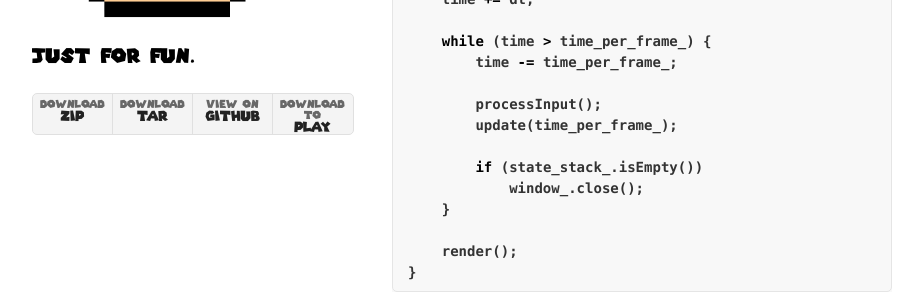
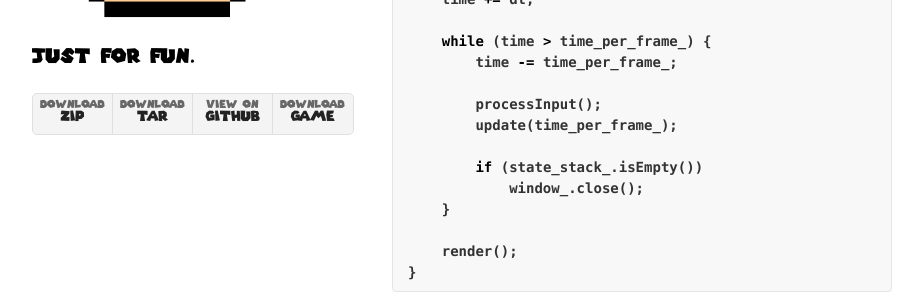
Before and after one commit to maxim-speshilov/DummyMario, a Jekyll site: the page built from index.md, in a window 1280 px wide. Shown: the part 364-664 px from the top of the page, without its empty margins (178-1101 px from the left). Built offline with Jekyll 4.4.1, drawn with Linux system fonts in a browser that asks for light colours; some web fonts are replaced.

Commit message:
site 1.0

```diff
--- a/_layouts/default.html
+++ b/_layouts/default.html
@@ -29,7 +29,7 @@
           <li><a href="{{ site.github.zip_url }}">Download <strong>ZIP</strong></a></li>
           <li><a href="{{ site.github.tar_url }}">Download <strong>TAR</strong></a></li>
           <li><a href="{{ site.github.repository_url }}">View On <strong>GitHub</strong></a></li>
-		  <li><a href="https://github.com/maxim-speshilov/dummyMario/blob/master/DummyMario.zip">Download to <strong>Play</strong></a></li>
+		  <li><a href="https://github.com/maxim-speshilov/dummyMario/blob/master/DummyMario.zip">Download <strong>Game</strong></a></li>
 		  <br></br>
         </ul>
         {% endif %}
```
